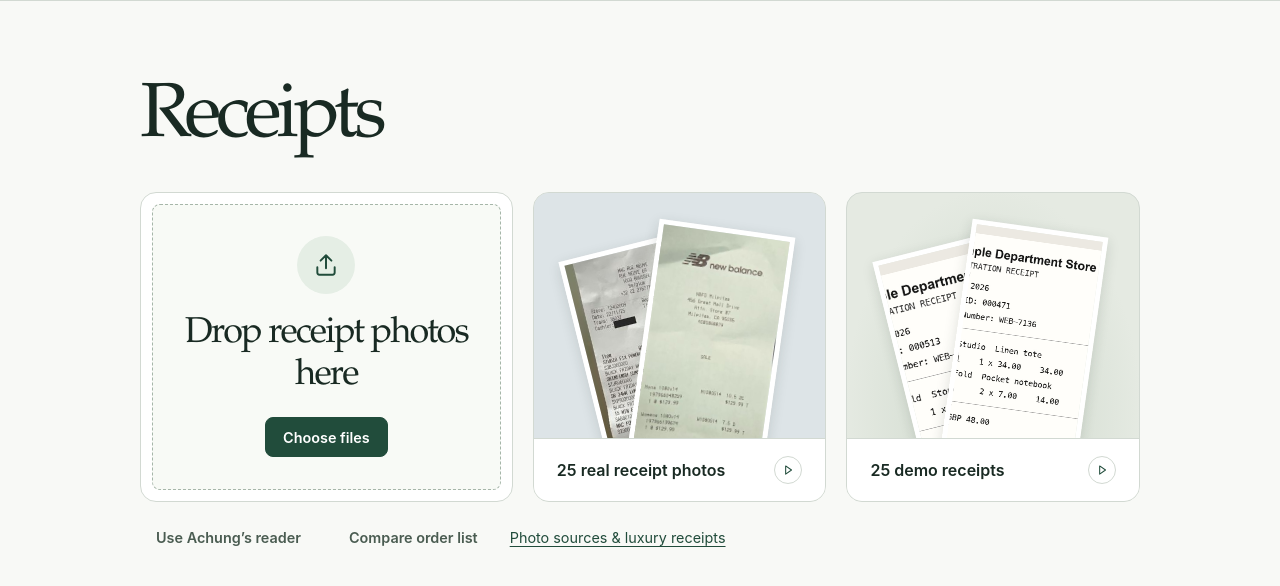
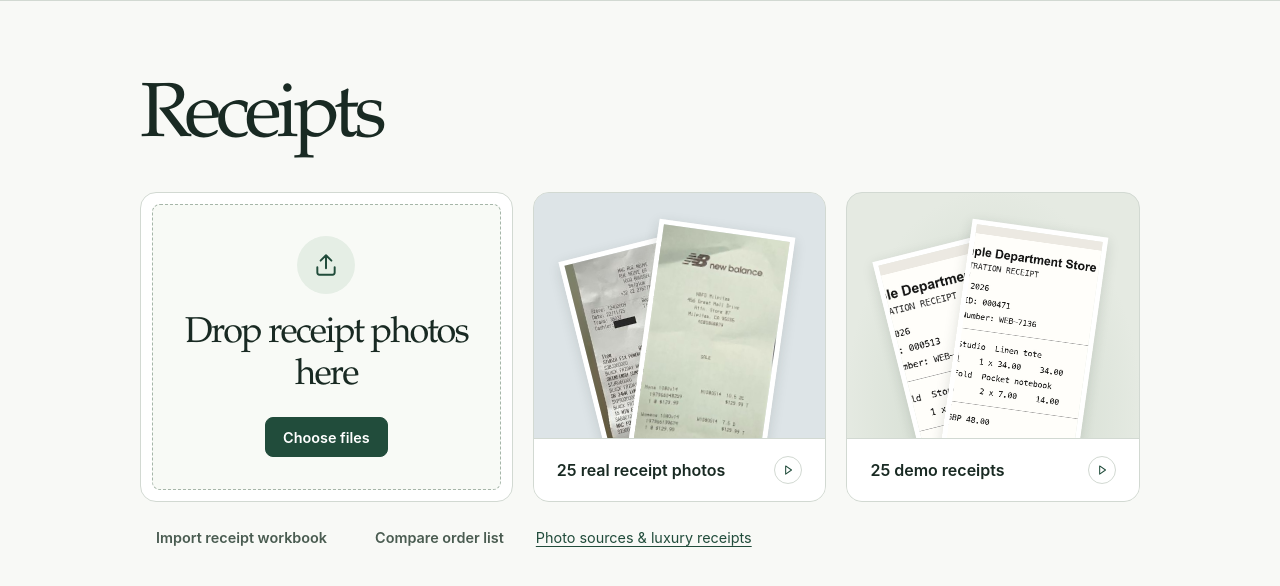
Before and after one commit to Yingzi-Qi/yingzi-qi.github.io, a plain HTML site: page tillroll/index.html in a window 1280 px wide. Shown: the part 78-664 px from the top of the page. Drawn offline with Linux system fonts and the light colour scheme.

Commit message:
Remove external reader link from Tillroll

```diff
--- a/tillroll/index.html
+++ b/tillroll/index.html
@@ -4,16 +4,16 @@
 <title>Tillroll · Receipts</title><link rel="icon" href="./receipt.svg"><link rel="stylesheet" href="./style.css?v=productcodes3">
 </head><body>
 <header><div class="bar"><a class="brand" href="./" aria-label="Tillroll home"><img src="./receipt.svg" width="34" height="34" alt="">Tillroll</a><button id="settings" class="quiet"><span data-icon="settings"></span>Settings</button></div></header>
-<main><div id="landing"><h1>Receipts</h1><div class="cards"><section class="upload" id="drop"><div class="drop-inner"><div class="upload-symbol" data-icon="upload"></div><h2>Drop receipt photos here</h2><button class="primary" data-action="upload">Choose files</button></div></section><button id="real-samples" class="sample-card real-card" data-sample-set="photos"><span class="photos" aria-hidden="true"><img src="./real-samples/cover-back.jpg" alt=""><img src="./real-samples/cover-front.jpg" alt=""></span><span class="sample-cta"><span>25 real receipt photos</span><span data-icon="play"></span></span></button><button id="samples" class="sample-card" data-sample-set="demo"><span class="photos" aria-hidden="true"><img src="./images/sample-back.jpg" alt=""><img src="./images/sample-front.jpg" alt=""></span><span class="sample-cta"><span>25 demo receipts</span><span data-icon="play"></span></span></button></div><div class="landing-tools"><button class="quiet" data-action="achung">Use Achung’s reader</button><button id="landing-orders" class="quiet">Compare order list</button><button id="landing-clear-orders" class="quiet" hidden>Remove list</button><a href="./real-samples/sources.html">Photo sources &amp; luxury receipts</a></div></div>
+<main><div id="landing"><h1>Receipts</h1><div class="cards"><section class="upload" id="drop"><div class="drop-inner"><div class="upload-symbol" data-icon="upload"></div><h2>Drop receipt photos here</h2><button class="primary" data-action="upload">Choose files</button></div></section><button id="real-samples" class="sample-card real-card" data-sample-set="photos"><span class="photos" aria-hidden="true"><img src="./real-samples/cover-back.jpg" alt=""><img src="./real-samples/cover-front.jpg" alt=""></span><span class="sample-cta"><span>25 real receipt photos</span><span data-icon="play"></span></span></button><button id="samples" class="sample-card" data-sample-set="demo"><span class="photos" aria-hidden="true"><img src="./images/sample-back.jpg" alt=""><img src="./images/sample-front.jpg" alt=""></span><span class="sample-cta"><span>25 demo receipts</span><span data-icon="play"></span></span></button></div><div class="landing-tools"><button class="quiet" data-action="achung">Import receipt workbook</button><button id="landing-orders" class="quiet">Compare order list</button><button id="landing-clear-orders" class="quiet" hidden>Remove list</button><a href="./real-samples/sources.html">Photo sources &amp; luxury receipts</a></div></div>
 <section id="workspace" hidden><div class="heading-row"><h1>Receipts</h1><div class="actions"><button data-action="upload"><span data-icon="plus"></span>Add photos</button><button id="verify-import-photos" hidden>Verify item IDs from photos</button><button id="csv">CSV</button><button id="excel" class="primary"><span data-icon="download"></span>Export Excel</button></div></div><div id="summary" class="summary"></div>
 <div class="tools"><div class="filters" id="filters" role="group" aria-label="Filter receipts"></div><label class="search"><span data-icon="search"></span><input id="search" type="search" placeholder="Find order or item" aria-label="Search by order number, item ID, item or filename"></label></div>
-<div id="table" class="table-wrap"></div><div class="bottom-actions"><div class="actions"><button class="quiet" id="more-samples" hidden></button><button class="quiet" data-action="achung">Use Achung’s reader</button><button id="orders" class="quiet"><span data-icon="link"></span>Compare order list</button><button id="clear-orders" class="quiet" hidden>Remove list</button></div><button id="startover" class="quiet">Start over</button></div></section>
+<div id="table" class="table-wrap"></div><div class="bottom-actions"><div class="actions"><button class="quiet" id="more-samples" hidden></button><button class="quiet" data-action="achung">Import receipt workbook</button><button id="orders" class="quiet"><span data-icon="link"></span>Compare order list</button><button id="clear-orders" class="quiet" hidden>Remove list</button></div><button id="startover" class="quiet">Start over</button></div></section>
 <p id="notice" role="status" aria-live="polite" hidden></p><noscript>Enable JavaScript to process receipt photos.</noscript></main>
 <input type="file" id="file-input" accept="image/*,.heic,.heif" multiple hidden><input type="file" id="orders-input" accept=".xlsx,.csv" hidden>
 <input type="file" id="achung-input" accept=".xlsx" hidden><input type="file" id="import-photos-input" accept="image/*,.heic,.heif" multiple hidden>
-<dialog id="achung-dialog"><div class="dialog-title"><h2>Use Achung’s reader</h2><button class="icon" data-close="achung-dialog" aria-label="Close Achung import">×</button></div>
-<p class="hint">Open Achung’s site to scan your photos and export Excel. If you already have the workbook, import it here. To recover item IDs shown only on paper, choose Verify item IDs from photos and select the original files with their workbook filenames.</p>
-<p id="achung-error" role="alert"></p><div class="dialog-actions"><a href="https://wife.achung.co.uk/" target="_blank" rel="noopener noreferrer">Open Achung’s reader</a><button id="pick-achung" class="primary">Import Achung Excel</button></div></dialog>
+<dialog id="achung-dialog"><div class="dialog-title"><h2>Import receipt workbook</h2><button class="icon" data-close="achung-dialog" aria-label="Close workbook import">×</button></div>
+<p class="hint">Choose an Achung Excel export (.xlsx). After importing, you can verify item IDs using the original receipt photos.</p>
+<p id="achung-error" role="alert"></p><div class="dialog-actions"><button id="pick-achung" class="primary">Choose workbook</button></div></dialog>
 <dialog id="receipt-dialog" class="receipt-dialog"></dialog>
 <dialog id="settings-dialog"><form id="settings-form"><div class="dialog-title"><h2>Reading settings</h2><button type="button" class="icon close" aria-label="Close settings" data-close="settings-dialog">×</button></div><label class="form-field">Receipt reader<select id="reader"><option value="local">On-device OCR</option><option value="ai">Google Gemini + on-device OCR</option></select></label><div id="key-box" hidden><label class="form-field">Gemini API key<input type="password" id="key" autocomplete="off" spellcheck="false"></label><p class="hint">Live scans, including sample photos, will be sent to Google for extraction. Failed checks can trigger a second Gemini reading. Your key is held in this tab until you close it.</p></div><p id="local-explain" class="hint">Your browser reads each photo twice and compares the extracted details.</p><label class="form-field">Sample photos<select id="sample-reading"><option value="live">Scan photos live</option><option value="saved">Use saved readings</option></select></label><div class="dialog-actions"><button class="primary">Save settings</button></div></form></dialog>
 <dialog id="orders-dialog"><div class="dialog-title"><h2>Compare order list</h2><button class="icon" data-close="orders-dialog" aria-label="Close order list">×</button></div><p class="hint">For the final item check, upload an independent list with retailer, item ID, item name, brand, price and currency. Label prices as Unit Price or Line Amount and include quantity where available. Include Order ID or Order Number to match the specific purchase.</p><details><summary>Retailer reference formats</summary><p class="hint">Add Order ID Pattern or Order Number Pattern. Each # represents one digit, for example ORD-######. Use the issuing retailer or mall as Retailer.</p></details><p id="order-error" role="alert"></p><div class="dialog-actions"><a href="./samples/example-orders.csv?v=6" download>Sample order list</a><button id="pick-orders" class="primary">Choose list</button></div></dialog>
```
